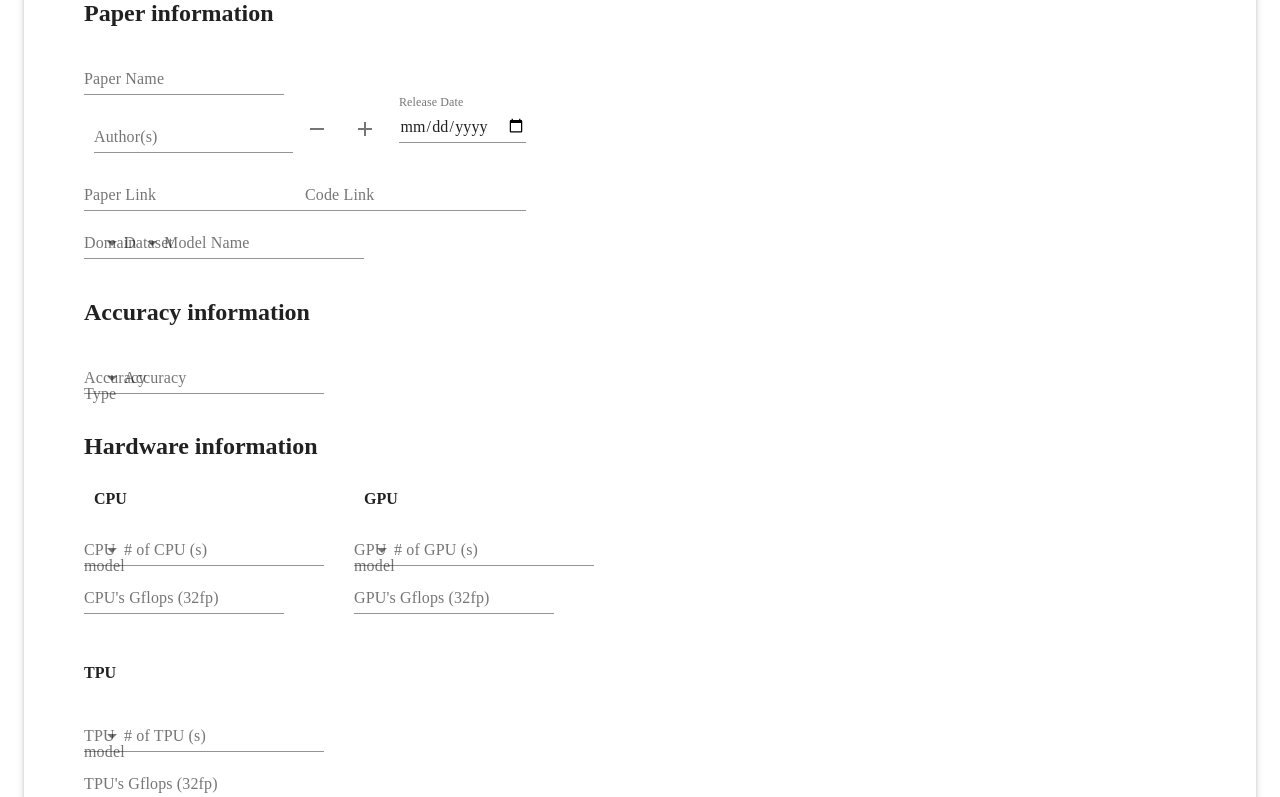
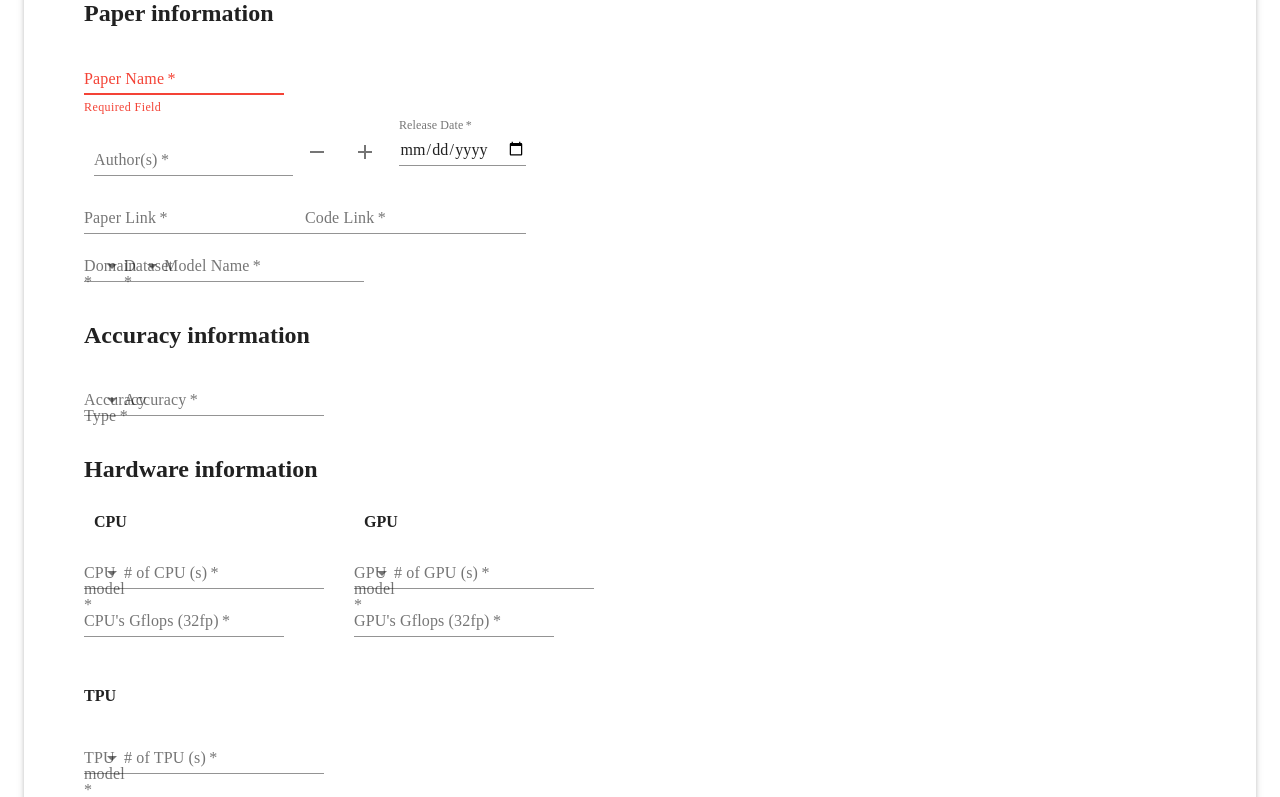
Before and after one commit to UnBArqDsw/2020.1_G2_TCLDL_Client, a Next.js app: page /submit-paper in a window 1280 px wide. Shown: the part 320-1117 px from the top of the page. Built offline with nearby package versions, Linux system fonts and the light colour scheme; a web font is replaced by a local one.

Commit message:
add new author textfield when button is click

```diff
--- a/src/pages/submit-paper.js
+++ b/src/pages/submit-paper.js
@@ -1,9 +1,10 @@
 import React from 'react';
 import AppBar from '../components/AppBar'
 import useStyles from '../styles/components/SubmitPaper.module';
-import { Container, TextField, Paper, Button, InputLabel, MenuItem, FormControl, Select, IconButton} from '@material-ui/core';
+import { Container, TextField, Paper, Button, InputLabel, MenuItem, FormControl, Select, IconButton } from '@material-ui/core';
 import RemoveIcon from '@material-ui/icons/Remove';
 import AddIcon from '@material-ui/icons/Add';
+import { error } from 'highcharts';
 
 
 export default function SubmitPaper() {
@@ -14,7 +15,10 @@ export default function SubmitPaper() {
   const [cpuModel, setCpuModel] = React.useState('');
   const [gpuModel, setGpuModel] = React.useState('');
   const [tpuModel, setTpuModel] = React.useState('');
+  const authorsField = React.useRef([0]);
   const [authors, setAuthors] = React.useState(['']);
+  const [errorText, setErrorText] = React.useState('');
+  const [text, setText] = React.useState('');
 
   const handleDomainChange = (event) => {
     setDomain(event.target.value);
@@ -42,7 +46,7 @@ export default function SubmitPaper() {
 
 
   const toggle = (name, func, value) => (
-    <FormControl className={styles.selectField}>
+    <FormControl required className={styles.selectField}>
       <InputLabel>{name}</InputLabel>
       <Select
         value={value}
@@ -55,13 +59,39 @@ export default function SubmitPaper() {
     </FormControl>
   )
 
+  const addAuthorsField = () => {
+    var newInput = authorsField.current.length;
+    let input = authorsField.current;
+    input.push(newInput);
+    authorsField.current = input;
+    console.log(input);
+  }
+
+
+  const removeAuthorsField = () => {
+    let input = authorsField.current;
+    if (authorsField.current.length != 1) {
+      input.pop();
+      authorsField.current = input;
+    }
+  }
+
+  const authorField = () => {
+    return  authorsField.current.map ((el, index) =>
+      <div key={index}>
+        <TextField required id="outlined-basic" label="Author(s)" key={index} />
+      </div>
+    )
+
+  }
+
   return (
     <div>
       <AppBar />
       <Container>
         <div className={styles.boxTitle}>
-            <h1>
-              Submit paper
+          <h1>
+            Submit paper
             </h1>
         </div>
 
@@ -70,27 +100,30 @@ export default function SubmitPaper() {
             <h2>Paper information</h2>
             <div className={styles.sameLine}>
               <div>
-                  <TextField className={styles.flex} id="outlined-basic" label="Paper Name" />
+                <TextField required error={domain.length === 0 ? true : false} className={styles.flex} id="outlined-basic" label="Paper Name" helperText={domain.length === 0 ? "Required Field" : ""} onChange={handleDomainChange} />
+
                 <div className={styles.sameLine}>
                   <div className={styles.flexButtons}>
-                    <TextField id="outlined-basic" label="Author(s)"  />
-                    <IconButton onClick>
+
+                    {authorField()}
+
+                    <IconButton onClick={removeAuthorsField}>
                       <RemoveIcon />
                     </IconButton>
-                    <IconButton>
+                    <IconButton onClick={addAuthorsField}>
                       <AddIcon />
                     </IconButton>
                   </div>
-                  <TextField className={styles.flexDate} InputLabelProps={{ shrink: true }} id="outlined-basic" label="Release Date" type="date"/>
+                  <TextField required className={styles.flexDate} InputLabelProps={{ shrink: true }} id="outlined-basic" label="Release Date" type="date" />
                 </div>
                 <div className={styles.sameLine}>
-                  <TextField className={styles.flexLinks} id="outlined-basic" label="Paper Link" />
-                  <TextField className={styles.flexLinks} id="outlined-basic" label="Code Link" />
+                  <TextField required className={styles.flexLinks} id="outlined-basic" label="Paper Link" />
+                  <TextField required className={styles.flexLinks} id="outlined-basic" label="Code Link" />
                 </div>
                 <div>
                   {toggle('Domain', handleDomainChange, domain)}
                   {toggle('Dataset', handleDatasetChange, dataset)}
-                  <TextField className={styles.field} id="outlined-basic" label="Model Name"  />
+                  <TextField required className={styles.field} id="outlined-basic" label="Model Name" />
                 </div>
               </div>
               <div className={styles.boxOnRight}>
@@ -105,7 +138,7 @@ export default function SubmitPaper() {
             <div>
               <div>
                 {toggle('Accuracy Type', handleAccuracyTypeChange, accuracyType)}
-                <TextField className={styles.field} id="outlined-basic" label="Accuracy"  />
+                <TextField required className={styles.field} id="outlined-basic" label="Accuracy" />
               </div>
             </div>
           </div>
@@ -118,9 +151,9 @@ export default function SubmitPaper() {
                 <div>
                   <div>
                     {toggle('CPU model', handleCpuModelChange, cpuModel)}
-                    <TextField className={styles.field} id="outlined-basic" label="# of CPU (s)"  />
+                    <TextField required className={styles.field} id="outlined-basic" label="# of CPU (s)" />
                   </div>
-                  <TextField className={styles.field} id="outlined-basic" label="CPU's Gflops (32fp)"  />
+                  <TextField required className={styles.field} id="outlined-basic" label="CPU's Gflops (32fp)" />
                 </div>
               </div>
 
@@ -129,21 +162,21 @@ export default function SubmitPaper() {
                 <div>
                   <div>
                     {toggle('GPU model', handleGpuModelChange, gpuModel)}
-                    <TextField className={styles.field} id="outlined-basic" label="# of GPU (s)"  />
+                    <TextField required className={styles.field} id="outlined-basic" label="# of GPU (s)" />
                   </div>
-                  <TextField className={styles.field} id="outlined-basic" label="GPU's Gflops (32fp)"  />
+                  <TextField required className={styles.field} id="outlined-basic" label="GPU's Gflops (32fp)" />
                 </div>
               </div>
             </div>
 
             <div>
-            <h4 className={styles.subsection}>TPU</h4>
+              <h4 className={styles.subsection}>TPU</h4>
               <div>
                 <div>
                   {toggle('TPU model', handleTpuModelChange, tpuModel)}
-                  <TextField className={styles.field} id="outlined-basic" label="# of TPU (s)"  />
+                  <TextField required className={styles.field} id="outlined-basic" label="# of TPU (s)" />
                 </div>
-                <TextField className={styles.field} id="outlined-basic" label="TPU's Gflops (32fp)"  />
+                <TextField required className={styles.field} id="outlined-basic" label="TPU's Gflops (32fp)" />
               </div>
             </div>
           </div>
@@ -152,10 +185,10 @@ export default function SubmitPaper() {
             <h2>Model's information</h2>
             <div>
               <div>
-                <TextField className={styles.field} id="outlined-basic" label="Training Time (s)"  />
-                <TextField className={styles.field} id="outlined-basic" label="Training Data Size"  />
+                <TextField required className={styles.field} id="outlined-basic" label="Training Time (s)" />
+                <TextField required className={styles.field} id="outlined-basic" label="Training Data Size" />
               </div>
-              <TextField className={styles.field} id="outlined-basic" label="# of Epochs"  />
+              <TextField required className={styles.field} id="outlined-basic" label="# of Epochs" />
             </div>
           </div>
 
```
Also changed, not shown: src/styles/components/SubmitPaper.module.js (line endings or trailing spaces), 1 other file (tests, documents, lock files or other folders).
